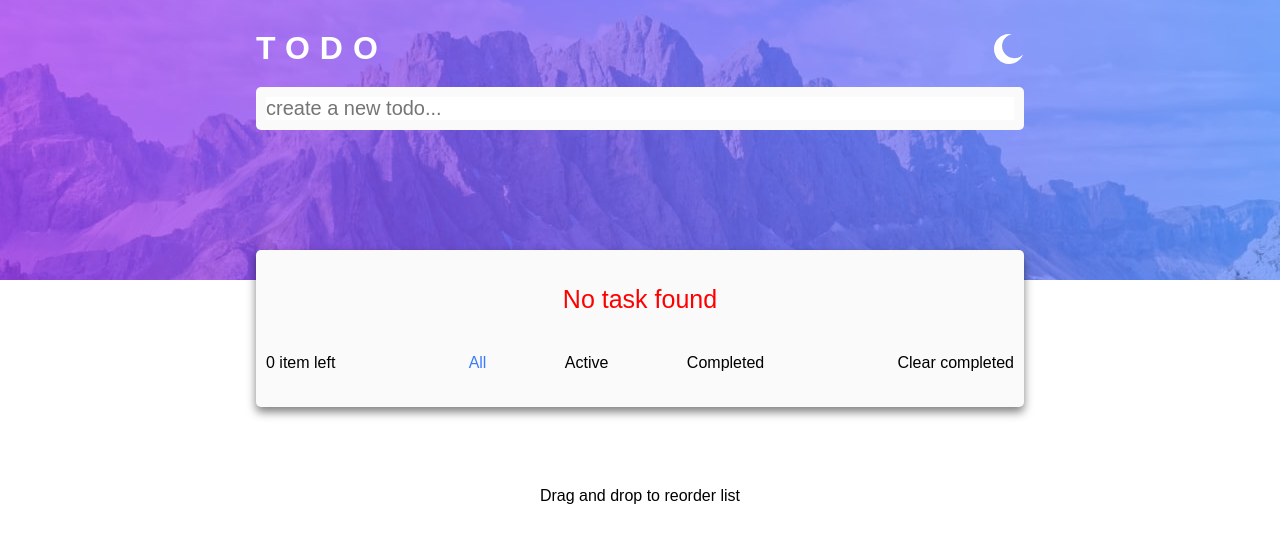
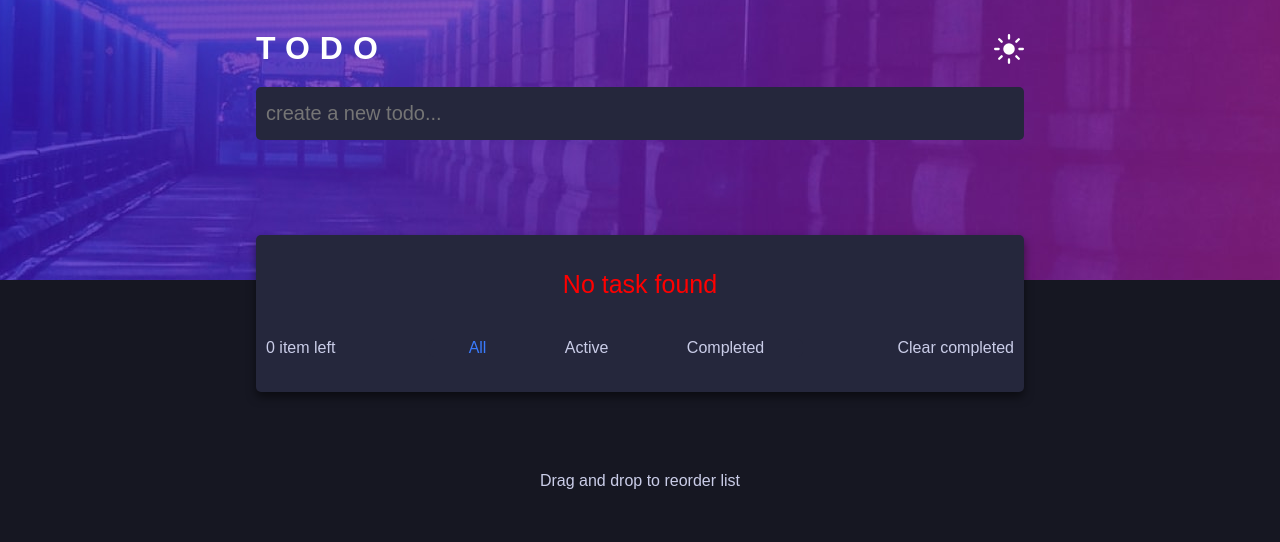
Before and after one commit to Wenceslas-Angelo/todo-app, a React (Create React App) app: page / in a window 1280 px wide. Shown: the top 542 px of the page. Built offline with nearby package versions, Linux system fonts and the light colour scheme.

Commit message:
dark/light mode

```diff
--- a/src/App.css
+++ b/src/App.css
@@ -1,8 +1,29 @@
+.app {
+  min-height: 100vh;
+  height: 100%;
+}
+
+#light {
+  background-color: var(--very-light-gray);
+}
+
+#dark {
+  background-color: var(--very-dark-blue);
+}
+
 header {
+  height: 35vh;
+  padding: 30px 0;
+}
+
+header.light {
   background: url('./images/bg-mobile-light.jpg') no-repeat center;
   background-size: cover;
-  height: 35vh;
-  padding: 30px 0;
+}
+
+header.dark {
+  background: url('./images/bg-mobile-dark.jpg') no-repeat center;
+  background-size: cover;
 }
 
 .container,
@@ -18,8 +39,12 @@ header .title {
 }
 
 @media screen and (min-width: 375px) {
-  header {
+  header.light {
     background: url('./images/bg-desktop-light.jpg') no-repeat center;
+  }
+
+  header.dark {
+    background: url('./images/bg-desktop-dark.jpg') no-repeat center;
   }
 
   .container,
@@ -49,17 +74,25 @@ header h1 {
 .todo-list {
   margin: auto;
   background-color: var(--very-light-gray);
-  margin-top: -30px;
+  margin-top: -45px;
   box-shadow: 0px 5px 10px rgba(0, 0, 0, 0.5);
   padding: 15px 0;
   border-radius: 5px;
   position: relative;
 }
 
+#dark .todo-list {
+  background-color: var(--very-dark-desaturated-blue);
+}
+
 .filter {
   display: flex;
   justify-content: space-between;
   padding: 20px 10px;
+}
+
+#dark .filter {
+  color: var(--light-grayish-blue-dark-1);
 }
 
 .filter .onglet {
@@ -72,6 +105,10 @@ header h1 {
   text-align: center;
   width: 95%;
   box-shadow: 0 5px 10px rgba(0, 0, 0, 0.5);
+}
+
+#dark .filter .onglet {
+  background-color: var(--very-dark-desaturated-blue);
 }
 
 @media screen and (min-width: 550px) {
@@ -97,14 +134,17 @@ header h1 {
 
 .drag-drop-info {
   margin-top: 80px;
-  margin-bottom: 20px;
+  padding-bottom: 40px;
   text-align: center;
+}
+
+#dark .drag-drop-info {
+  color: var(--light-grayish-blue-dark-1);
 }
 
 .no-task {
   color: red;
   font-size: 25px;
-
   display: flex;
   justify-content: center;
   padding: 20px 0;
--- a/src/App.jsx
+++ b/src/App.jsx
@@ -1,8 +1,9 @@
-import React, { useState } from 'react';
+import React, { useState, createContext } from 'react';
 import './App.css';
 import Todo from './components/Todo';
 import TodoForm from './components/TodoForm';
 import moonIcon from './images/icon-moon.svg';
+import sunIcon from './images/icon-sun.svg';
 import { DndContext, closestCenter } from '@dnd-kit/core';
 import {
   arrayMove,
@@ -10,9 +11,12 @@ import {
   verticalListSortingStrategy,
 } from '@dnd-kit/sortable';
 
+export const ThemeContext = createContext(null);
+
 function App() {
   const [todos, setTodos] = useState([]);
   const [filterName, setFilterName] = useState('all');
+  const [theme, setTheme] = useState('dark');
 
   //Add todo
   const addTodo = (title) => {
@@ -64,13 +68,23 @@ function App() {
     }
   };
 
+  //Switch theme
+  const toggleTheme = () => {
+    setTheme((theme) => (theme === 'light' ? 'dark' : 'light'));
+  };
+
   return (
-    <div className="app">
-      <header>
+    <ThemeContext.Provider value={{ theme, toggleTheme }}>
+      <div className="app" id={theme}>
+        <header className={theme}>
           <div className="container">
             <div className="title">
               <h1>TODO</h1>
-            <img src={moonIcon} alt="moon-icon" />
+              <img
+                src={theme === 'light' ? moonIcon : sunIcon}
+                alt="theme-icon"
+                onClick={() => toggleTheme()}
+              />
             </div>
             <TodoForm addTodo={addTodo} />
           </div>
@@ -81,7 +95,10 @@ function App() {
             collisionDetection={closestCenter}
             onDragEnd={(e) => handleDragEnd(e)}
           >
-          <SortableContext items={todos} strategy={verticalListSortingStrategy}>
+            <SortableContext
+              items={todos}
+              strategy={verticalListSortingStrategy}
+            >
               {filterTodo().map((todo) => (
                 <Todo
                   key={todo.id}
@@ -132,6 +149,7 @@ function App() {
 
         <p className="drag-drop-info">Drag and drop to reorder list</p>
       </div>
+    </ThemeContext.Provider>
   );
 }
 
--- a/src/components/Todo/index.css
+++ b/src/components/Todo/index.css
@@ -2,8 +2,16 @@
   display: flex;
   justify-content: space-between;
   padding: 20px 10px;
+
+  cursor: move;
+}
+
+#light .todo {
   border-bottom: 1px solid var(--very-dark-grayish-blue);
-  cursor: move;
+}
+
+#dark .todo {
+  border-bottom: 1px solid var(--light-grayish-blue-dark-2);
 }
 
 .todo-info {
@@ -12,8 +20,11 @@
   justify-content: center;
 }
 
-.todo-info p {
+#light .todo-info p {
   color: var(--very-dark-grayish-blue);
+}
+#dark .todo-info p {
+  color: var(--light-grayish-blue-dark-2);
 }
 
 .check-todo {
@@ -42,6 +53,10 @@
   text-decoration: line-through;
 }
 
+#dark .todo.completed p {
+  color: var(--very-dark-grayish-blue-dark-1);
+}
+
 .todo.completed .check-todo {
   background: url('../../images/icon-check.svg'), var(--check-background);
   background-repeat: no-repeat;
--- a/src/components/TodoForm/index.css
+++ b/src/components/TodoForm/index.css
@@ -1,9 +1,20 @@
 form {
-  background-color: var(--very-light-gray);
-  padding: 10px;
+  padding: 15px 10px;
   border-radius: 5px;
   margin: 20px 0;
   position: relative;
+}
+
+#light form,
+#light form input {
+  background-color: var(--very-light-gray);
+  color: var(--very-dark-blue);
+}
+
+#dark form,
+#dark form input {
+  background-color: var(--very-dark-desaturated-blue);
+  color: var(--very-light-gray);
 }
 
 form input {
--- a/src/index.css
+++ b/src/index.css
@@ -2,11 +2,21 @@
   --bright-blue: hsl(220, 98%, 61%);
   --check-background: linear-gradient(hsl(192, 100%, 67%), hsl(280, 87%, 65%));
 
+  /* LIGHT THEME */
   --very-light-gray: hsl(0, 0%, 98%);
   --very-light-grayish-blue: hsl(236, 33%, 92%);
   --light-grayish-blue: hsl(233, 11%, 84%);
   --dark-grayish-blue: hsl(236, 9%, 61%);
   --very-dark-grayish-blue: hsl(235, 19%, 35%);
+
+  /* DARK THEME */
+  --very-dark-blue: hsl(235, 21%, 11%);
+  --very-dark-desaturated-blue: hsl(235, 24%, 19%);
+  --light-grayish-blue-dark-1: hsl(234, 39%, 85%);
+  --light-grayish-blue-dark-2: hsl(236, 33%, 92%); /*(hover)*/
+  --dark-grayish-blue-dark: hsl(234, 11%, 52%);
+  --very-dark-grayish-blue-dark-1: hsl(233, 14%, 35%);
+  --very-dark-grayish-blue-dark-2: hsl(237, 14%, 26%);
 }
 
 * {
```
Lines whose indentation alone changed are shown as unchanged.
